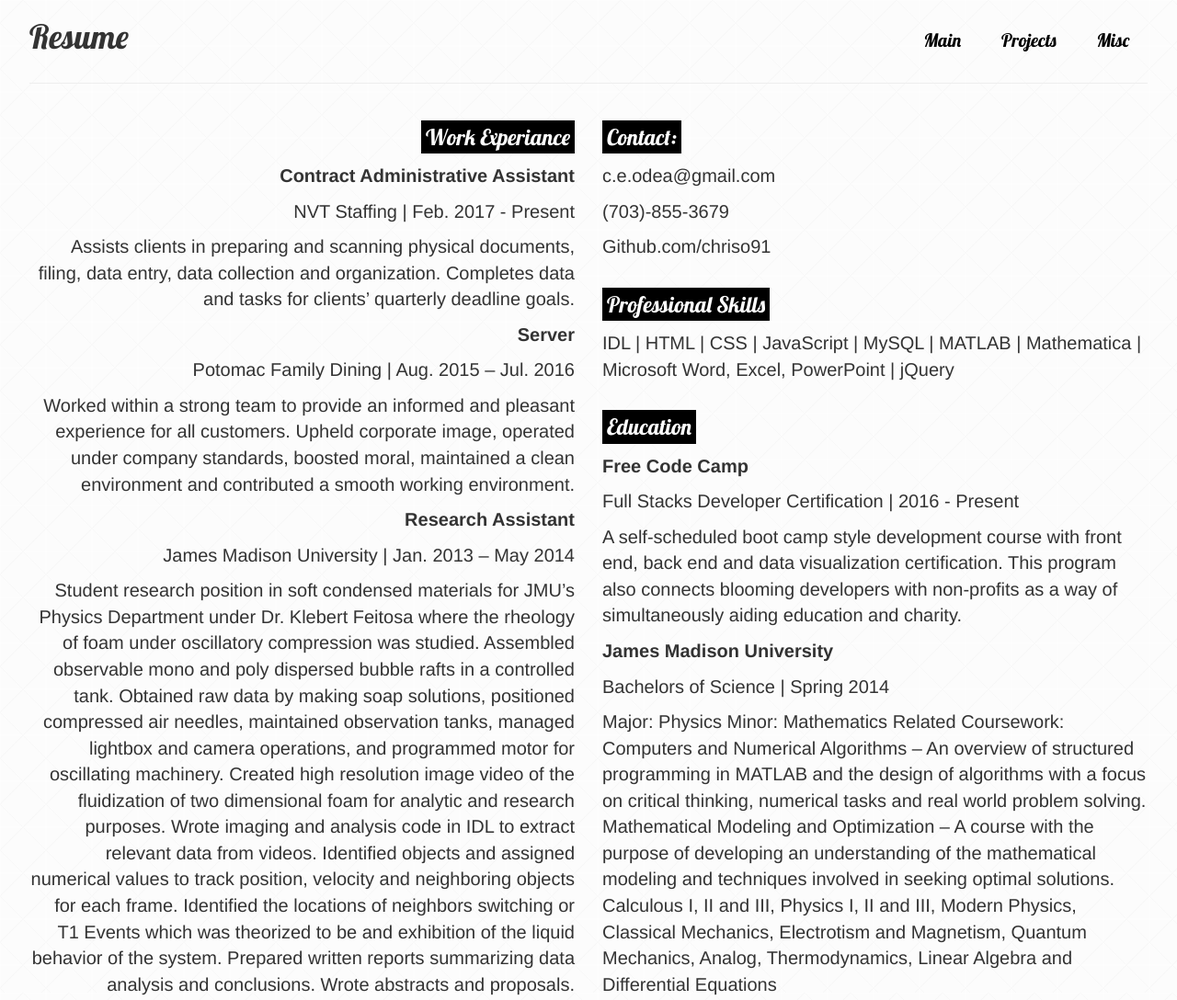
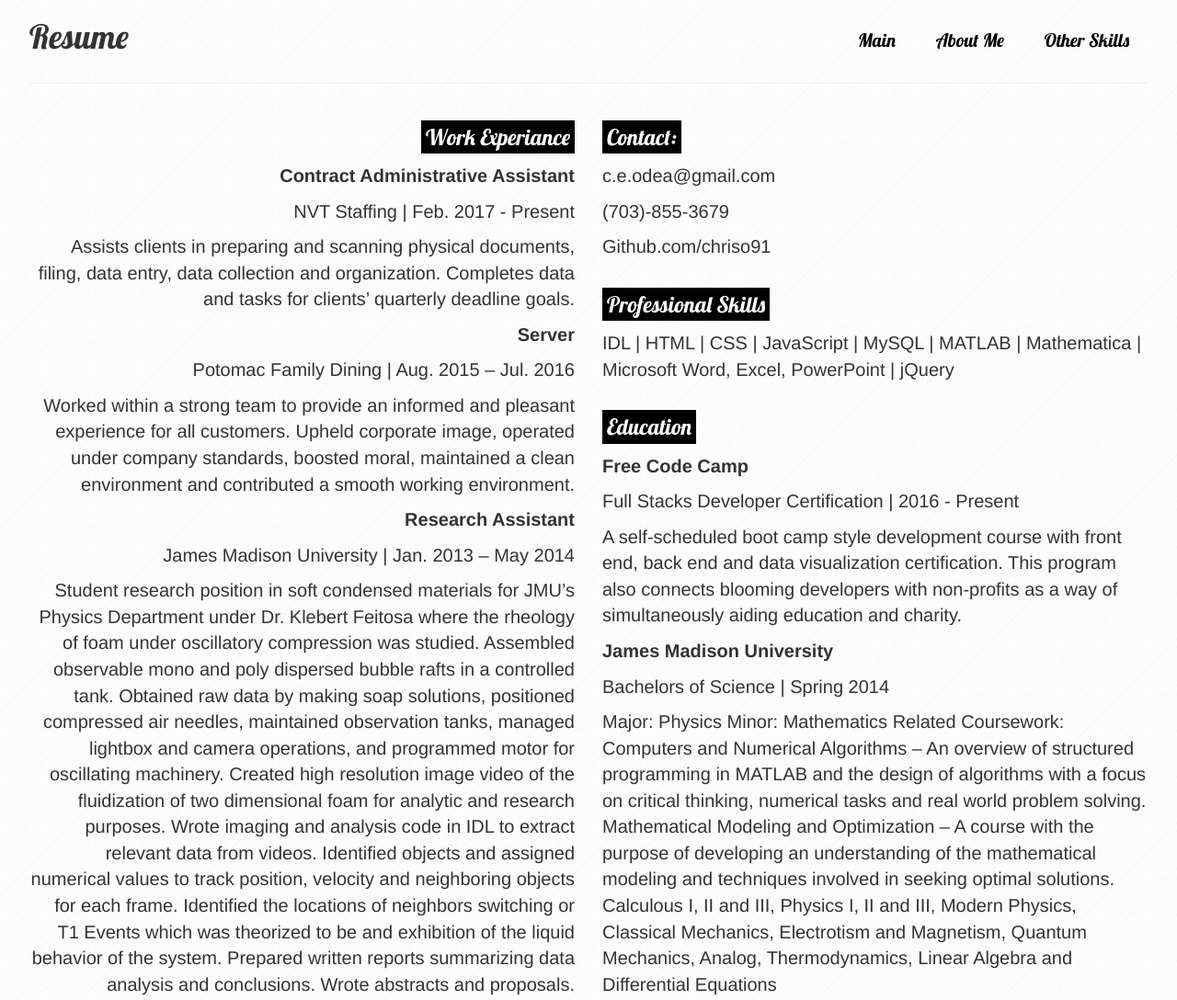
Before and after one commit to chriso91/resume, a plain HTML site: page index.html in a window 1280 px wide. Shown: the top 1088 px of the page at 92% size. Drawn offline with nearby package versions, Linux system fonts and the light colour scheme.

Commit message:
change to new titles
projects page is now called about me and misc is now other skills

```diff
--- a/index.css
+++ b/index.css
@@ -13,6 +13,7 @@ p{
 	display: inline-block;
 	padding: 5px;
 }
+
 .menubut{
 	font-size: 20px;
 	font-family: 'Lobster';
@@ -39,27 +40,27 @@ p{
   	background-image: linear-gradient(to right, rgba(255, 255, 255, 0) 50%, red 50%);
 }
 
-#projects{
+#aboutme{
 	background-position: 0 0;
   	background-image: linear-gradient(to right, rgba(255, 255, 255, 0) 50%, yellow 50%);
   	transition: background-position 0.5s ease-out 0s;
   	background-size: 204% auto;
 }
 
-#projects:hover{
-	background-position: -99.99% 0;
+#aboutme:hover{
+	background-position: -98% 0;
   	background-image: linear-gradient(to right, rgba(255, 255, 255, 0) 50%, yellow 50%);
 }
 
-#misc{
+#other{
 	background-position: 0 0;
   	background-image: linear-gradient(to right, rgba(255, 255, 255, 0) 50%, purple 50%);
   	transition: background-position 0.5s ease-out 0s;
   	background-size: 204% auto;
 }
 
-#misc:hover{
-	background-position: -99.99% 0;
+#other:hover{
+	background-position: -98% 0;
   	background-image: linear-gradient(to right, rgba(255, 255, 255, 0) 50%, purple 50%);
 }
 
--- a/index.html
+++ b/index.html
@@ -14,8 +14,8 @@
 			</div>
 			<div class='col-xs-6' id='menudiv'>
 				<a class='menubut' id='main' href='https://chriso91.github.io/menu'>Main</a>
-				<a class='menubut' id='projects' href='https://chriso91.github.io/projects'>Projects</a>
-				<a class='menubut' id='misc' href='https://chriso91.github.io/misc'>Misc</a>
+				<a class='menubut' id='aboutme' href='https://chriso91.github.io/aboutme'>About Me</a>
+				<a class='menubut' id='other' href='https://chriso91.github.io/other'>Other Skills</a>
 			</div>
 	</div>
 
```
